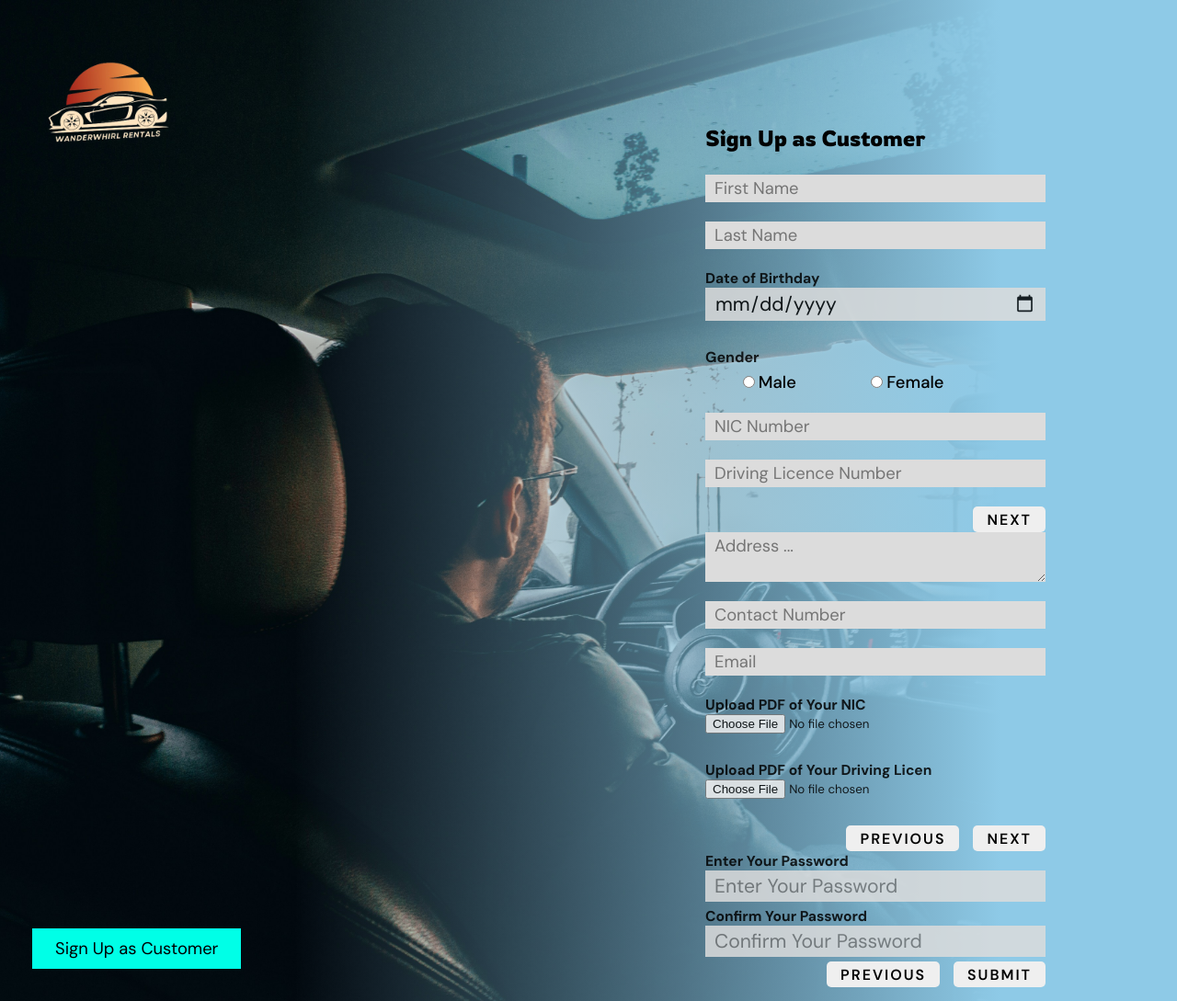
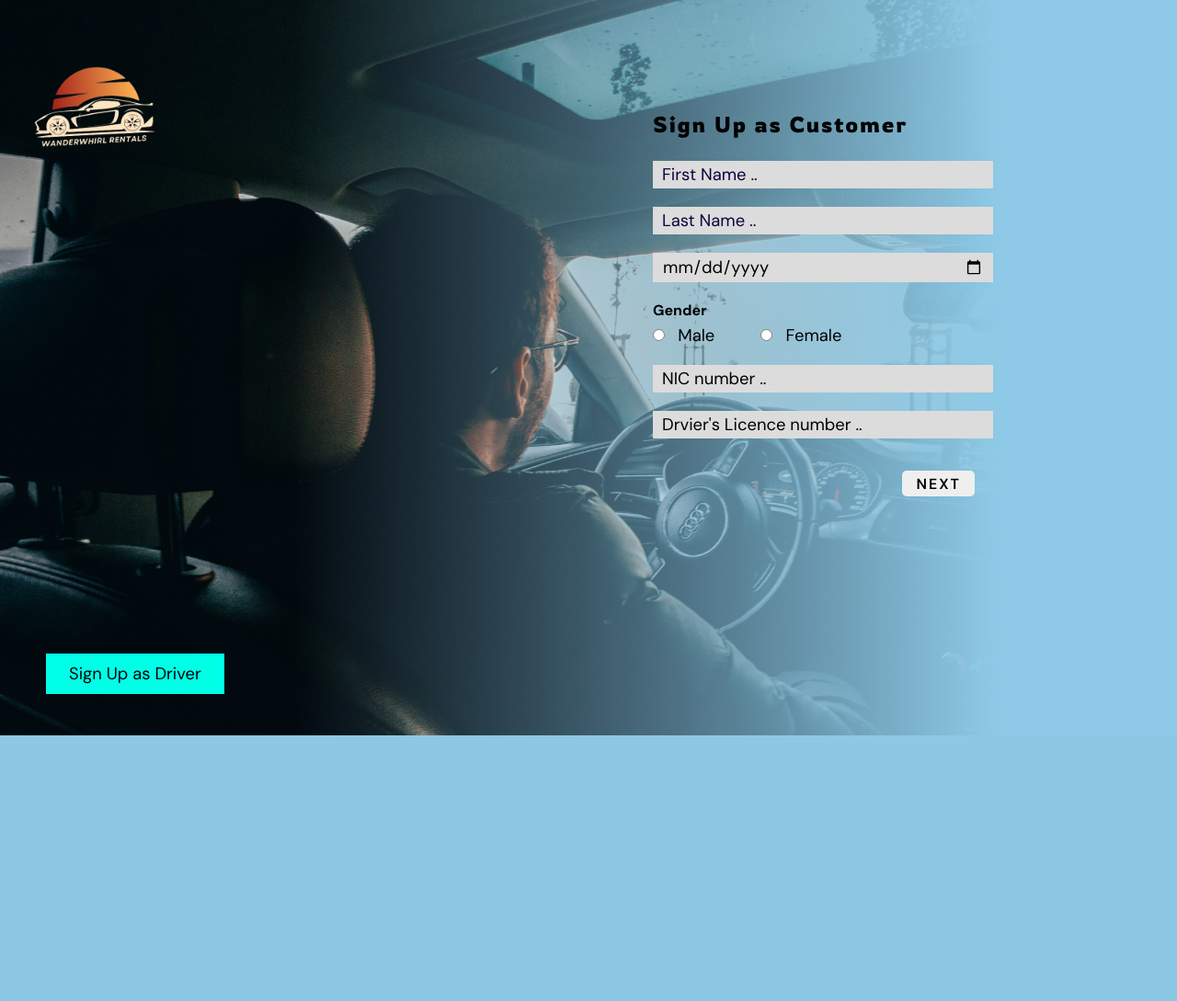
Before and after one commit to heshanJayawardhana/Vehical_Rentel_System, a PHP site: page /signUp_page/signUp.html in a window 1280 px wide. Shown: the whole page at 92% size. After the commit the page ends 800 px from the top, so only its background shows below. Run offline with PHP 8.4, Linux system fonts and the light colour scheme.

Commit message:
Debugging CSS format :)

```diff
--- a/signUp_page/signUp.html
+++ b/signUp_page/signUp.html
@@ -10,102 +10,94 @@
 </head>
 <body>
 
-    <div class="backgroud_Box">
-        <div class="smallBox">
-            <!-- logo img -->
+    <div class="outerFrame">
+        <div class="innerFrame">
             <a href="">
-                <img src="../images/logo_trpnt_bg.png" alt="">
+                <img src="../images/logo_trpnt_bg.png" alt="logo-png">
             </a>
-
-            <!-- toggle btn -->
-             <button id="toggleSignUp">Sign Up as <span id="toggleType">Customer</span></button>
+            <button id="toggleBtn" >Sign Up as <span id="regType">Driver</span></button>
         </div>
-        <div class="smallBox">
-            <h3>Sign Up as <span id="toggleTopic">Customer</span></h3>
+        <div class="innerFrame">
+            <h3>Sign Up as <span id="regTopic">Customer</span></h3>
             <form action="" method="post">
-
-                <div class="registerClolumn">
                 <fieldset>
-                        <input type="text" name="firstName" id="firstName" placeholder="First Name"><br>
-                        <input type="text" name="lastName" id="lastName" placeholder="Last Name"><br>
-
-                        <div class="DOB">
-                        <label for="birthday">Date of Birthday</label>
-                        <input type="date" name="birthday" id="birthday" placeholder="Date of Birthday"><br>
+                    <div class="formBlock">
+                        <input type="text" name="firstName" id="firstName" placeholder="First Name ..">
                     </div>
-
+                    <div class="formBlock">
+                        <input type="text" name="lastName" id="lastName" placeholder="Last Name ..">
+                    </div>
+                    <div class="formBlock">
+                        <input type="date" name="doB" id="doB">
+                    </div>
+                    <div class="formBlock">
+                        <p>Gender</p>
                         <div class="gender">
-                            <p>Gender</p>
-                            <div class="genBlock">
-                                <div class="gen">
+                            <div class="genderBlock">
                                 <input type="radio" name="gender" id="male" value="male">
                                 <label for="male">Male</label>
                             </div>
-                                <div class="gen">
+                            <div class="genderBlock">
                                 <input type="radio" name="gender" id="female" value="female">
                                 <label for="female">Female</label>
                             </div>
                         </div>
-                        </div><br>
-
-                        <input type="text" name="NIC" id="NIC" placeholder="NIC Number"><br>
-                        <input type="text" name="licenNumber" id="licenNumber" placeholder="Driving Licence Number"><br>
-
-                        <div class="continueBtn">
-                            <button>NEXT</button>
                     </div>
-
+                    <div class="formBlock">
+                        <input type="text" name="nicNo" id="nicNo" value="NIC number ..">
+                    </div>
+                    <div class="formBlock">
+                        <input type="text" name="licenceNo" id="licenceNo" value="Drvier's Licence number ..">
+                    </div>
+                    <div class="formBtn">
+                        <button>next</button>
+                    </div>
                 </fieldset>
-
                 <fieldset>
-
-                        <textarea name="address" id="address" placeholder="Address ..."></textarea><br>
-                        <input type="tel" name="tel" id="tel" placeholder="Contact Number"><br>
-                        <input type="email" name="email" id="email" placeholder="Email"><br>
-
-                        <div class="PDF">
-                            <label for="NIC_PDF">Upload PDF of Your NIC</label>
-                            <input type="file" name="NicPdf" id="NicPdf" placeholder="PDF of NIC"><br>
+                    <div class="formBlock">
+                        <textarea name="address" id="address" placeholder="Address .."></textarea>
                     </div>
-
-                        <div class="PDF">
-                            <label for="LicenPDF">Upload PDF of Your Driving Licen</label>
-                            <input type="file" name="licenPDF" id="licenPDF" placeholder="PDF of Driving Licen"><br>
+                    <div class="formBlock">
+                        <input type="tel" name="mobile" id="mobile" placeholder="Mobile number ..">
                     </div>
-
-                        <div class="continueBtn">
-                            <button>PREVIOUS</button>
-                            <button>NEXT</button>
+                    <div class="formBlock">
+                        <input type="email" name="email" id="email" placeholder="Email address ..">
                     </div>
-
+                    <div class="driverBlock">
+                        <div class="formBlock">
+                            <label for="nicPDF">Scan of NIC <span>*pdf file</span></label>
+                            <input type="file" name="nicPDF" id="nicPDF">
+                        </div>
+                        <div class="formBlock">
+                            <label for="nicPDF">Scan of Driver's Licence <span>*pdf file</span></label>
+                            <input type="file" name="licencePDF" id="licencePDF">
+                        </div>
+                        <div class="formBlock">
+                            <label for="nicPDF">Profile Picture <span>*jpg/png/jpeg file</span></label>
+                            <input type="file" name="profileImage" id="profileImage">
+                        </div>
+                    </div>
+                    <div class="formBtn">
+                        <button>previous</button>
+                        <button>next</button>
+                    </div>
                 </fieldset>
-
                 <fieldset>
-
-                        <div class="password">
-                            <label for="password">Enter Your Password</label>
-                            <input type="password" name="password" id="password" placeholder="Enter Your Password">
+                    <div class="formBlock">
+                        <p>Create a Password</p>
+                        <input type="password" name="pwd" id="pwd" placeholder="Create password ..">
+                        <label for="pwd">
+                            <img id="" src="../images/eye-slash-solid.svg" alt="eye-slash-solid">
+                        </label>
                     </div>
-
-                        <div class="cpassword">
-                            <label for="cpassword">Confirm Your Password</label>
-                            <input type="password" name="cPassword" id="cPassword" placeholder="Confirm Your Password">
-                            <div id="pwdError"></div>
+                    <div class="formBlock">
+                        <p>Confirm your Password</p>
+                        <input type="password" name="cPwd" id="cPwd" placeholder="Confirm password ..">
                     </div>
-
-                        <div class="continueBtn">
-                            <button>PREVIOUS</button>
-                            <button>SUBMIT</button>
-                        </div>
-
                 </fieldset>
-
-                </div>
-
             </form>
         </div>
     </div>
-
 
     <script>
         // change registration type
--- a/styles/signUpStyles.css
+++ b/styles/signUpStyles.css
@@ -14,6 +14,8 @@
 
 body
 {
+    min-width: 100vw;
+    min-height: 100vh;
     background-image: url('../images/signUpAsClientBg.jpg');
     background-size: cover;
     background-position: center;
@@ -23,186 +25,143 @@ body
     align-items: center;
 }
 
-
-.backgroud_Box
-{
-    display: flex;
-    justify-content: space-between;
-    /* align-items: center; */
-    min-height: calc(100vh - 30px);
-    min-width: calc(100vw - 30px);
-    padding: 15px;
-}
-
-.backgroud_Box::after
-{
+body::after {
     content: '';
     position: absolute;
+    top: 0;
+    right: 0;
     width: 100%;
     height: 100%;
     background: linear-gradient(to right, #8ec9e700 25%,#8ecae7 85%);
     z-index: -5;
-    top: 0;
-    right: 0;
 }
 
-.DOB
-{
-    font-weight: bold;
-    opacity: 0.85;
-    font-size: 1.15em;
-    display: flex;
-    flex-direction: column;
-    margin-bottom: 5px;
-}
-
-.smallBox:first-child
-{
-    display: flex;
-    flex-direction: column;
-    justify-content: space-between;
-    align-items: start;
-    min-height: calc(100vh - 30px);
-}
-
-.smallBox:first-child img{
-    width: 12.5em;
-    filter: invert(1);
-    /* background-color: rgb(240, 248, 255); */
-    /* border-radius: ; */
-}
-
-.smallBox:last-child {
-    margin-right: 10vw;
-    gap: 25px;
-    align-items: start;
-    justify-content: start;
-}
-
-h3
-{
-    font-family: "Rowdies", sans-serif;
-    font-weight: normal;
-    font-size: 1.5em;
-    margin-top: 15vh;
-}
-
-h3 span{
-    font-family: "Rowdies", sans-serif;
-}
-
-fieldset
-{
-    display: flex;
-    flex-direction: column;
+input,
+textarea {
     border: none;
-    outline: none;
-    align-items: start;
-}
-
-
-/* fieldset {
-    display: none;
-} */
-
-fieldset:nth-child(2){
-    display: flex;
-}
-
-label
-{
-    font-size: 0.85em;
-}
-
-.gender {
-    display: flex;
-    flex-direction: column;
-    gap: 5px;
-}
-
-.gender p {
-    font-weight: bold;
-    opacity: 0.85;
-}
-
-.genBlock
-{
-    display: flex;
-    flex-direction: row;
-    justify-content: space-around;
-    width: 300px;
-}
-
-.gen label {
-    font-size: 1.15em;
-    font-weight: 500;
-}
-
-input[type='text'],
-input[type='date'],
-input[type='tel'],
-input[type='email'],
-textarea,
-input[type='password']
-{
-    border: none;
-    min-width: 350px;
+    width: 350px;
     outline: none;
     font-size: 1.15em;
     padding: 3px 10px;
     background: gainsboro;
 }
 
-
 input:focus,
-textarea:focus{
-    background-color: ghostwhite;
+textarea:focus {
+    background: ghostwhite;
 }
 
-
 input::placeholder,
-textarea::placeholder
-input[type='placeholder']::placeholder
-{
+textarea::placeholder{
     color: rgb(17, 2, 62);
     font-weight: normal;
-
 }
 
-.smallBox
-{
+h3 {
+    margin-top: 100px;
+    font-weight: normal;
+    font-size: 1.5em;
+    letter-spacing: 2px;
+    font-family: "Rowdies", sans-serif;
+}
+
+h3 span {
+    font-family: "Rowdies", sans-serif;
+}
+
+.outerFrame {
+    display: flex;
+    justify-content: space-between;
+    width: 100%;
+}
+
+.innerFrame {
     display: flex;
     flex-direction: column;
-    justify-content: center;
-    align-items: center;
+    align-items: flex-start;
 }
 
+.innerFrame:first-child {
+    justify-content: space-between;
+    min-height: 95vh;
+}
 
+.innerFrame:first-child img {
+    width: 12.5em;
+    filter: invert(1);
+}
 
-#toggleSignUp
-{
-    margin: 20px;
+.innerFrame:first-child button {
     padding: 10px 25px;
     cursor: pointer;
     font-size: 1.15em;
     border:none;
     outline: none;
     background-color: #00ffe7;
+    margin-left: 50px;
+    margin-bottom: 25px;
 }
 
-#toggleSignUp:hover
-{
-    background-color: #2a7bdf;
+.innerFrame:last-child {
+    gap: 25px;
+    margin-right: 200px;
 }
 
-.continueBtn {
+
+.innerFrame:last-child fieldset,
+.driverBlock {
+    display: flex;
+    flex-direction: column;
+    gap: 20px;
+    outline: none;
+    border: none;
+}
+
+/* show only first fieldset */
+.innerFrame:last-child fieldset {
+    display: none;
+}
+
+
+.innerFrame:last-child fieldset:nth-child(1) {
+    display: flex;
+}
+
+.driverBlock {
+    display: none;
+}
+
+.formBlock {
+    display: flex;
+    gap: 5px;
+    flex-direction: column;
+}
+
+.formBlock p,
+.formBlock label {
+    font-size: 1em;
+    font-weight: bold;
+    width: fit-content;
+}
+
+.formBlock span {
+    font-size: .75em;
+}
+
+
+.formBlock img {
+    width: 20px;
+}
+
+.formBtn {
     display: flex;
     justify-content: end;
     gap: 15px;
-    width: 370px;
+    width: 350px;
+    margin-top: 15px;
 }
 
-.continueBtn button {
+.formBtn button {
     padding: 3.5px 15px;
     font-size: 1em;
     letter-spacing: 2px;
@@ -210,40 +169,21 @@ input[type='placeholder']::placeholder
     border-radius: 5px;
     border: none;
     outline: none;
+    text-transform: uppercase;
 }
 
-.PDF
-{
+.gender {
     display: flex;
-    flex-direction: column;
-    font-weight: bold;
-    opacity: 0.85;
-    font-size: 1.15em;
-    display: flex;
-    flex-direction: column;
-    margin-bottom: 5px;
+    align-items: center;
+    gap: 50px;
 }
 
-.password
-{
-    display: flex;
-    flex-direction: column;
-    font-weight: bold;
-    opacity: 0.85;
-    font-size: 1.15em;
-    display: flex;
-    flex-direction: column;
-    margin-bottom: 5px;
+.genderBlock input {
+    width: fit-content;
+    margin-right: 10px;
 }
 
-.cpassword
-{
-    display: flex;
-    flex-direction: column;
-    font-weight: bold;
-    opacity: 0.85;
+.genderBlock label {
+    font-weight: normal;
     font-size: 1.15em;
-    display: flex;
-    flex-direction: column;
-    margin-bottom: 5px;
 }
```
Lines whose indentation alone changed are shown as unchanged.
